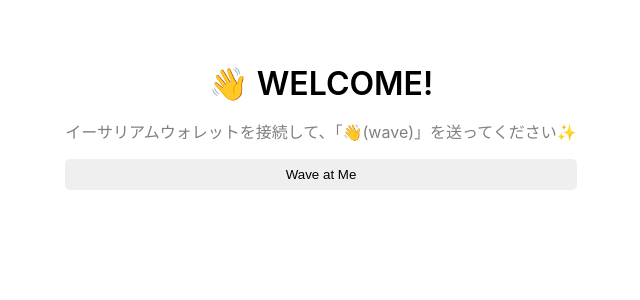
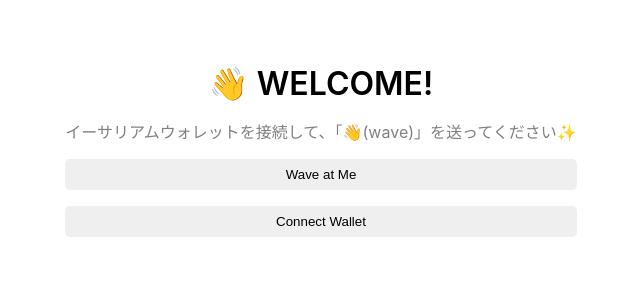
Before and after one commit to unchain-tech/ETH-dApp, a React (Create React App) app: page / in a window 1280 px wide. Shown: the top 300 px of the page, without its empty margins (319-959 px from the left). Built offline with nearby package versions, Linux system fonts and the light colour scheme; the HTML template or start-up script is replaced by a standard one.

Commit message:
Wallet connected

```diff
--- a/src/App.js
+++ b/src/App.js
@@ -1,10 +1,10 @@
 import React, { useEffect, useState } from "react";
 import "./App.css";
 const App = () => {
-  /* ユーザーのパブリックウォレットを保存するために使用する状態変数を定義します */
+  // ユーザーのパブリックウォレットを保存するために使用する状態変数を定義します。
   const [currentAccount, setCurrentAccount] = useState("");
   console.log("currentAccount: ", currentAccount);
-  /* window.ethereumにアクセスできることを確認します */
+  // window.ethereumにアクセスできることを確認します。
   const checkIfWalletIsConnected = async () => {
     try {
       const { ethereum } = window;
@@ -14,7 +14,7 @@ const App = () => {
       } else {
         console.log("We have the ethereum object", ethereum);
       }
-      /* ユーザーのウォレットへのアクセスが許可されているかどうかを確認します */
+      // ユーザーのウォレットへのアクセスが許可されているかどうかを確認します。
       const accounts = await ethereum.request({ method: "eth_accounts" });
       if (accounts.length !== 0) {
         const account = accounts[0];
@@ -27,7 +27,22 @@ const App = () => {
       console.log(error);
     }
   }
-  /* WEBページがロードされたときに下記の関数を実行します */
+  // connectWalletメソッドを実装
+  const connectWallet = async () => {
+    try {
+      const { ethereum } = window;
+      if (!ethereum) {
+        alert("Get MetaMask!");
+        return;
+      }
+      const accounts = await ethereum.request({ method: "eth_requestAccounts" });
+      console.log("Connected: ", accounts[0]);
+      setCurrentAccount(accounts[0]);
+    } catch (error) {
+      console.log(error)
+    }
+  }
+  // WEBページがロードされたときに下記の関数を実行します。
   useEffect(() => {
     checkIfWalletIsConnected();
   }, [])
@@ -43,6 +58,17 @@ const App = () => {
         <button className="waveButton" onClick={null}>
           Wave at Me
         </button>
+        {/* ウォレットコネクトのボタンを実装 */}
+        {!currentAccount && (
+        <button className="waveButton" onClick={connectWallet}>
+            Connect Wallet
+        </button>
+        )}
+        {currentAccount && (
+        <button className="waveButton" onClick={connectWallet}>
+            Wallet Connected
+        </button>
+        )}
       </div>
     </div>
   );
```
